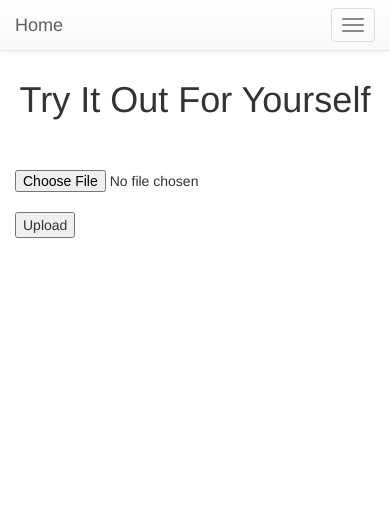
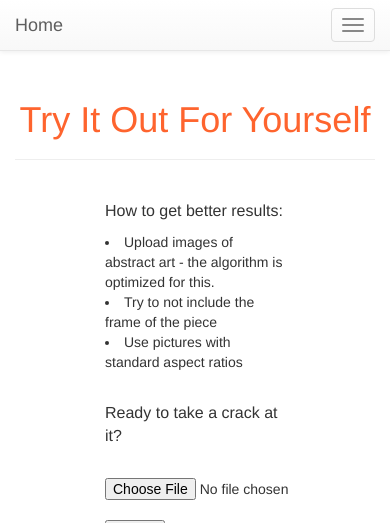
Before and after one commit to real-limoges/match-terpiece, a Flask app: page /upload in a window 390 px wide; the page is wider, and only the part inside the window is pictured. Shown: the top 523 px of that part. Before the commit the page ends 238 px from the top of that part, so only its background shows below. Run offline with Flask 2, Linux system fonts and the light colour scheme; parts of the project's set-up code (start-up, migrations or seed data) failed here and were passed over; some libraries are stand-ins or nearby versions.

Commit message:
pep8 compliance; update html files

```diff
--- a/app/app.py
+++ b/app/app.py
@@ -121,6 +121,7 @@ def neighbors(filename):
                            original=original, active_file=first_file,
                            filenames=filenames)
 
+
 @app.route('/about')
 def about():
     '''
--- a/app/templates/pages/placeholder.upload.html
+++ b/app/templates/pages/placeholder.upload.html
@@ -1,20 +1,72 @@
 <!DOCTYPE html>
 <html>
 <head>
-  <title></title>
+
+<style>
+  div.page-header{
+    color: #FE642E;
+  }
+  div.container-fluid{
+      margin-left: 75px;
+      margin-right: 75px;
+  }
+  p {
+      font-size: 16px;
+  }
+  div.container4 {
+    position: relative
+    max-height: 600px;
+    min-height: 600px;
+  }
+
+  div.container4 img {
+    min-width: 400px;
+    max-width: 400px;
+    max-height: 500px;
+    display: inline-block;
+    height: auto;
+    width: auto;
+    position: absolute;
+    margin: 0 auto;
+    left: -25%;
+  }
+</style>
+<script src="static/js/libs/bootstrap-3.3.6.min.js">
+</script>
+<title>Upload</title>
 </head>
+
 <body>
   {% extends 'layouts/main.html' %} {% block title %}Upload{% endblock %} {%
   block content %}
-  <script src="static/js/libs/bootstrap-3.3.6.min.js">
-  </script>
-  <center>
-    <h1>Try It Out For Yourself</h1>
-  </center><br>
+
+  <div class="page-header">
+    <h1 align='center'>Try It Out For Yourself</h1>
+  </div>
+
+  <div class="container-fluid">
+      <div class="row">
+        <div class="col-md-6">
+          <br>
+  <p>How to get better results:
+  <li> Upload images of abstract art - the algorithm is optimized for this. </li>
+  <li> Try to not include the frame of the piece </li>
+  <li> Use pictures with standard aspect ratios </li>
+  </p>
+
   <br>
+  <p>Ready to take a crack at it?</p><br>
   <form action="" enctype="multipart/form-data" method="post">
     <input name="uploaded" type="file"><br>
     <input type="submit" value="Upload">
-  </form>{% endblock %}
+  </form>
+  </div>
+      <div class="col-md-4 col-md-offset-2">
+        <div class="container4">
+            <img src="static/training_img/2534069221_7b68b7b951_b.jpg">
+        </div></div>
+    </div>
+
+  {% endblock %}
 </body>
 </html>
--- a/src/visualizing/visualize_clusters.py
+++ b/src/visualizing/visualize_clusters.py
@@ -92,7 +92,7 @@ def run_plot(df, cls, norm, model=False):
         find_k = pickle.load(open("{}{}_{}.pkl".format(RESULTS_DIR,
                                                        cls, norm)))
         model = pickle.load(open("{}k_{}_{}_{}.pkl".format(RESULTS_DIR,
-                                          find_k[0][0], cls, norm), 'rb'))
+                                                           find_k[0][0], cls, norm), 'rb'))
     if norm == True:
         df1 = StandardScaler(copy=False).fit_transform(df)
         df = pd.DataFrame(df1, index=df.index, columns=df.columns)
```
Also changed, not shown: app/templates/pages/placeholder.home.html (+25 -13 lines), README.md, src/clustering/cluster_images.py (line endings or trailing spaces), src/clustering/create_manifold.py (line endings or trailing spaces), 4 other files.
